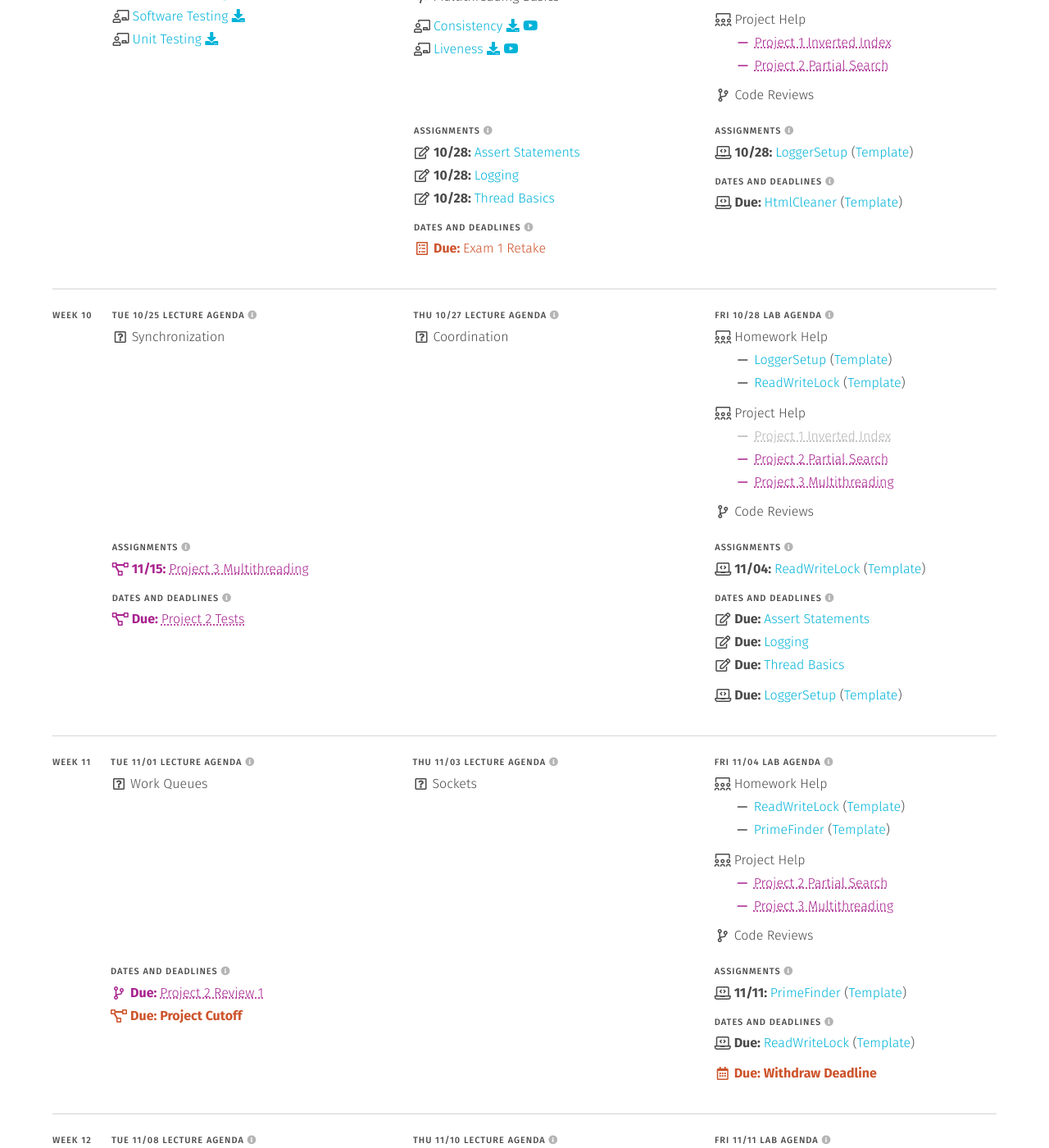
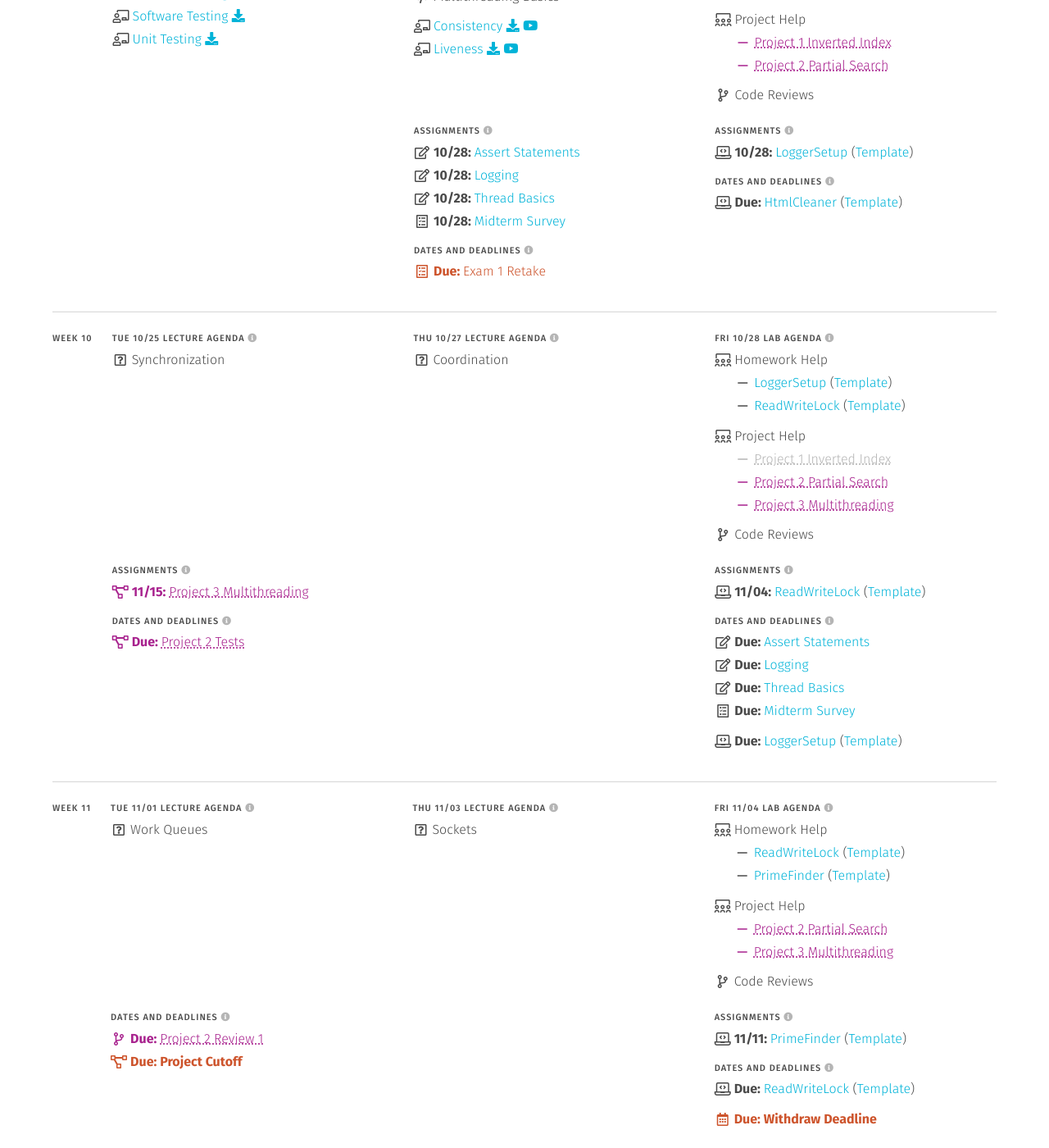
Before and after one commit to usf-cs272-fall2022/usf-cs272-fall2022.github.io, a Jekyll site: the page built from schedule.md, in a window 1280 px wide and 1400 px high, scrolled down 5836 px. Shown: the whole window at 82% size. Built offline with Jekyll 4.4.1, drawn with Linux system fonts in a browser that asks for light colours.

Commit message:
Adding survey

```diff
--- a/_data/participation.yml
+++ b/_data/participation.yml
@@ -91,11 +91,11 @@ cs_event:
 
 
 
-# midterm_survey:
-#   <<: *default
-#   text: 'Midterm Survey'
-#   link: 'https://usfca.instructure.com/courses/1605147/quizzes/2402539'
-#   date: 2022-03-25
+midterm_survey:
+  <<: *default
+  text: 'Midterm Survey'
+  link: 'https://usfca.instructure.com/courses/1608197/quizzes/2409379'
+  date: 2022-10-28
 
 # # final_plan:
 # #   <<: *default
--- a/_data/schedule.yml
+++ b/_data/schedule.yml
@@ -1332,6 +1332,9 @@ weeks:
               - file: 'quizzes'
                 name: 'threads'
 
+              - file: participation
+                name: midterm_survey
+
           - <<: *deadlines
             items:
               - text: 'Exam 1 Retake'
@@ -1464,6 +1467,9 @@ weeks:
 
               - file: 'quizzes'
                 name: 'threads'
+
+              - file: participation
+                name: midterm_survey
 
               - file: homework
                 name: loggersetup
```
